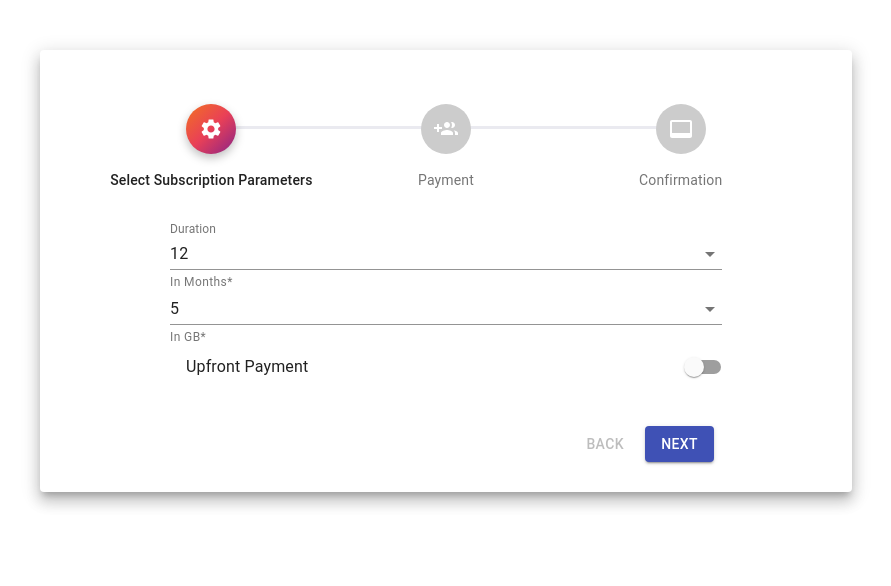
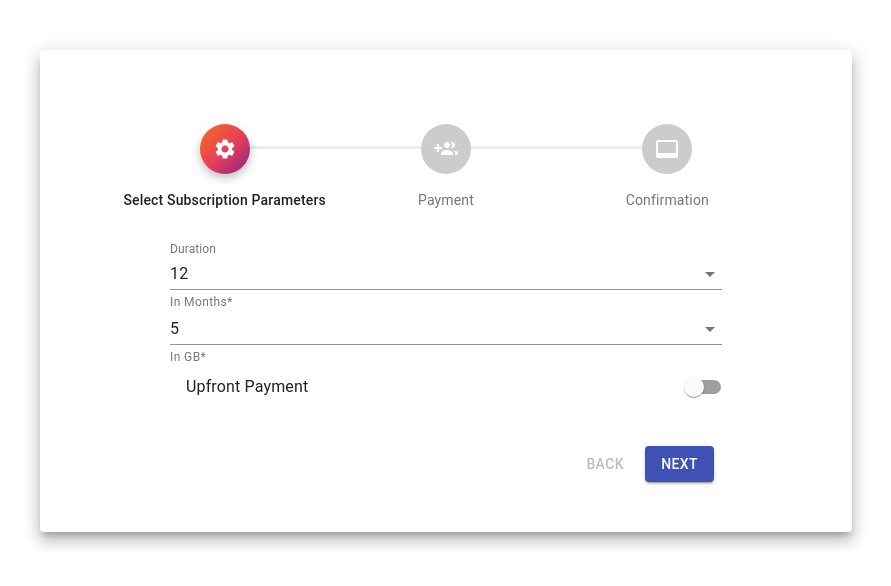
Before and after one commit to anand-san/t-moberries, a React (Create React App) app: page / in a window 1280 px wide. Shown: the top 586 px of the page, without its empty margins (194-1085 px from the left). Built offline with nearby package versions, Linux system fonts and the light colour scheme.

Commit message:
set form element padding to 50

```diff
--- a/src/Pages/Subscription/SubscriptionProcess.styles.ts
+++ b/src/Pages/Subscription/SubscriptionProcess.styles.ts
@@ -4,7 +4,7 @@ export const useStyles = makeStyles(() =>
   createStyles({
     root: {
       margin: '50px',
-      padding: 30
+      padding: 50
     }
   }),
 );
```
